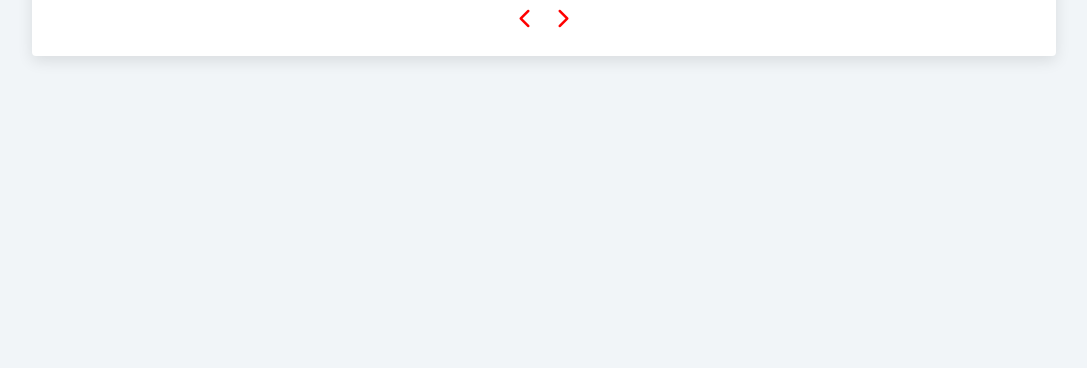
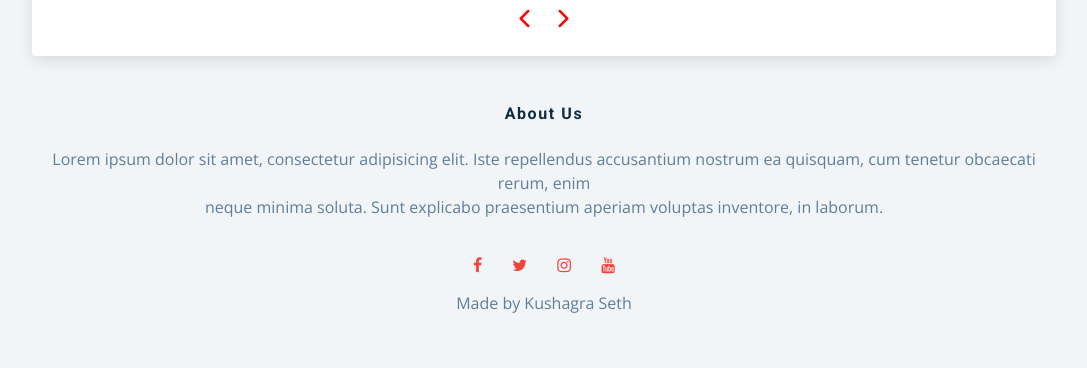
Before and after one commit to kseth0808/Tcc-webpage, a plain HTML site: page index.html in a window 1280 px wide. Shown: the part 2010-2378 px from the top of the page, without its empty margins (96-1183 px from the left). Before the commit the page ends 2116 px from the top, so only its background shows below. Drawn offline with nearby package versions, Linux system fonts and the light colour scheme.

Commit message:
added footer

```diff
--- a/css/main.css
+++ b/css/main.css
@@ -658,3 +658,23 @@ i.fas {
   height: 20%;
   object-fit: cover;
 }
+/* ---------footer----------- */
+.footer{
+  width: 100%;
+  text-align: center;
+  padding: 30px 0;
+}
+.footer h4{
+  margin-bottom: 25px;
+  margin-top: 20px;
+  font-weight: 600;
+}
+.icons .fa{
+  color: #f44336;
+  margin: 0 13px;
+  cursor: pointer;
+  padding: 18px 0;
+}
+.fa-heart-o{
+  color: #f44336;
+}
--- a/index.html
+++ b/index.html
@@ -11,6 +11,7 @@
   <link rel="preconnect" href="https://fonts.googleapis.com">
   <link rel="preconnect" href="https://fonts.gstatic.com" crossorigin>
   <link href="https://fonts.googleapis.com/css2?family=Poppins:wght@400;500;600;700;800&display=swap" rel="stylesheet">
+  <link rel="stylesheet" href="https://stackpath.bootstrapcdn.com/font-awesome/4.7.0/css/font-awesome.min.css">
 
   <title>Document</title>
 </head>
@@ -82,6 +83,19 @@
         </button>
       </div>
     </article>
+
+    <!-- --------footer--------- -->
+<section class="footer">
+  <h4>About Us</h4>
+  <p>Lorem ipsum dolor sit amet, consectetur adipisicing elit. Iste repellendus accusantium nostrum ea quisquam, cum tenetur obcaecati rerum, enim <br> neque minima soluta. Sunt explicabo praesentium aperiam voluptas inventore, in laborum.</p>
+  <div class="icons">
+      <i class="fa fa-facebook" aria-hidden="true"></i>
+      <i class="fa fa-twitter" aria-hidden="true"></i>
+      <i class="fa fa-instagram" aria-hidden="true"></i>
+      <i class="fa fa-youtube" aria-hidden="true"></i>
+  </div>
+  <p>Made by Kushagra Seth</p>
+</section>
 <script src="./index.js"></script>
 <script src="https://cdn.jsdelivr.net/npm/swiper/swiper-bundle.min.js"></script>
 </body>
```
